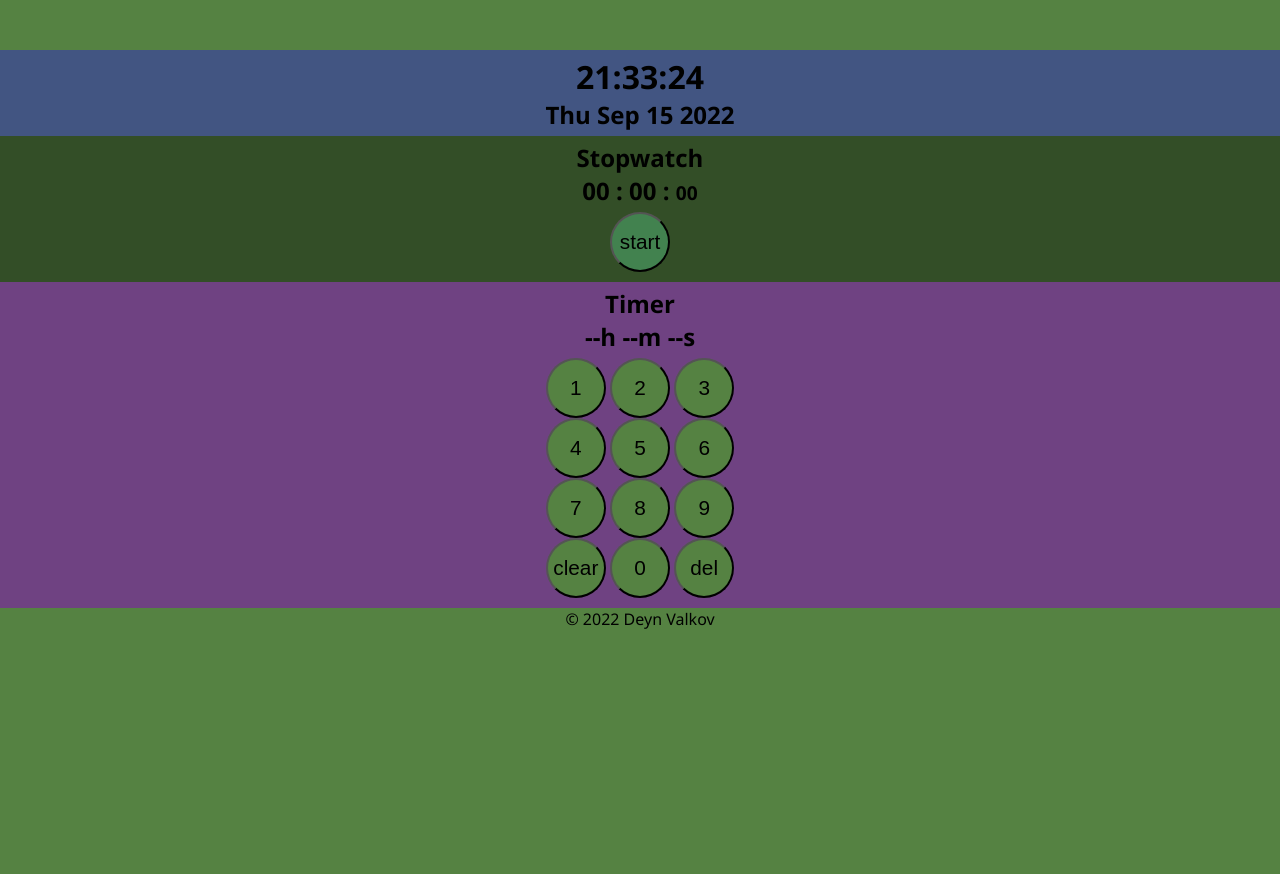
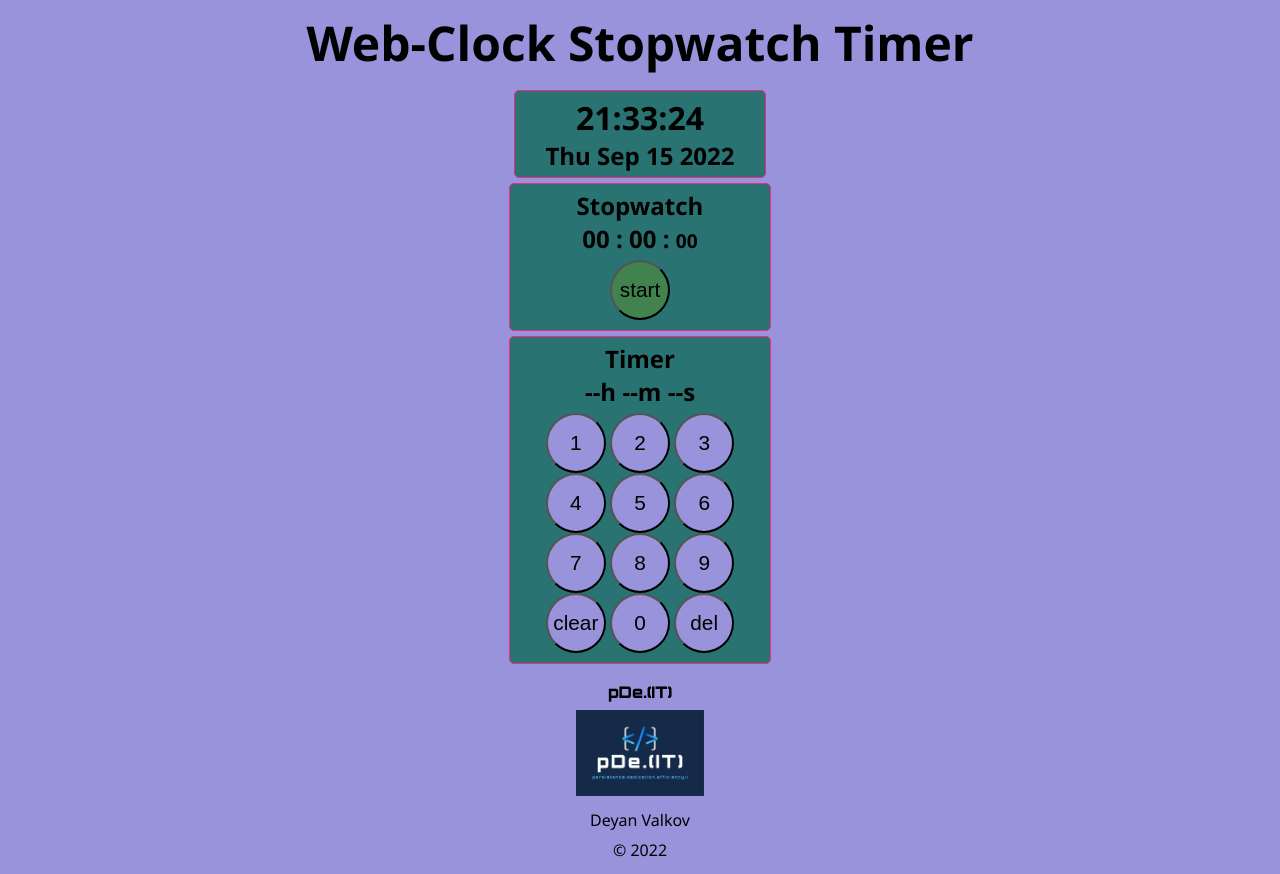
Before and after one commit to ValkovD/Web-Clock, a plain HTML site: page idex.html in a window 1280 px wide. Before the commit the page ends 800 px from the top, so only its background shows below. Drawn offline with Linux system fonts and the light colour scheme.

Commit message:
last update before deplyment

```diff
--- a/idex.html
+++ b/idex.html
@@ -8,8 +8,13 @@
   <title>Web Clock</title>
 </head>
 <link rel="stylesheet" href="/style.css">
+<link href="https://fonts.googleapis.com/css2?family=Orbitron:wght@900&display=swap" rel="stylesheet">
+<link rel="icon" type="image/x-icon" href="/favicon/clock32.png">
 
 <body>
+  <header>
+    <h3>Web-Clock Stopwatch Timer</h3>
+  </header>
   <div id="container1">
     <h1>--:--:--</h1>
     <h2>--- -- -- ----</h2>
@@ -71,10 +76,12 @@
       </div>
     </div>
   </div>
-  <div class="container-4">
-    <!--Just image-->
-    <p>&#169 2022 Deyn Valkov</p>
-  </div>
+  <footer class="footer">
+    <p id="logo-text">pDe.(IT)</p>
+    <a href="https://www.pdeit.com" target="_blank"><img src="/logo/Original Logo.png" alt="logo"></a>
+    <p>Deyan Valkov</p>
+    <p>&#169 2022</p>
+  </footer>
   <script src="/app.js"></script>
 </body>
 
--- a/style.css
+++ b/style.css
@@ -4,30 +4,42 @@
 }
 
 body {
-  background-color: #558242;
+  background-color: #9893da;
   font-family: 'Segoe UI', Tahoma, Geneva, Verdana, sans-serif;
 }
 
+header {
+  text-align: center;
+  padding: 10px;
+}
+
+header h3 {
+  font-size: 3rem;
+}
+
 #container1 {
-  background-color: #425582;
-  /* background-color: #334e27; */
-  margin-top: 50px;
+  border: 1px solid #f72585;
+  margin: 5px auto;
+  width: 250px;
+  background-color: #297373;
+  border-radius: 5px;
+  /* margin-top: 50px; */
   padding-top: 5px;
-  padding-bottom: 5px
+  padding-bottom: 5px;
 }
 
 h1,
 h2 {
   text-align: center;
-
-  /* font-size: 4rem; */
 }
 
 #container2 {
-  /* background-color: #6f4282; */
-  background-color: #334e27;
-  padding-top: 5px;
-  padding-bottom: 5px;
+  border: 1px solid #f72585;
+  margin: 5px auto;
+  width: 250px;
+  background-color: #297373;
+  border-radius: 5px;
+  padding: 5px;
 }
 
 #milsec-a,
@@ -35,13 +47,9 @@ h2 {
   font-size: 1.2rem;
 }
 
-/*
-span {
-  /* margin-left: 2px;
-  margin-right: 2px; */
-/* padding: 5px;
-  width: 10px; */
-
+#laps {
+  list-style: none;
+}
 
 #stopwatch-btns {
   text-align: center;
@@ -56,7 +64,7 @@ span {
 }
 
 #reset {
-  background-color: #824255;
+  background-color: #f72585;
 }
 
 #start {
@@ -69,12 +77,11 @@ span {
   height: 60px;
   border-radius: 50px;
   font-size: 1.3rem;
-  background-color: #6f4282;
+  background-color: #9893da;
 }
 
 #lap {
-  /* background-color: #758242; */
-  background-color: #425582;
+  background-color: #9893da;
 }
 
 ul {
@@ -83,11 +90,13 @@ ul {
 }
 
 #container-3 {
+  border: 1px solid #f72585;
+  margin: 5px auto;
+  width: 250px;
+  background-color: #297373;
+  border-radius: 5px;
   text-align: center;
-  background-color: #824255;
-  background-color: #6f4282;
-  padding-top: 5px;
-  padding-bottom: 5px;
+  padding: 5px;
 }
 
 .alert {
@@ -101,12 +110,12 @@ ul {
 }
 
 .num {
-  background-color: #558242;
+  background-color: #9893da;
   text-align: center;
 }
 
 #reset-timer {
-  background-color: #824255;
+  background-color: #f72585;
 }
 
 #start-timer {
@@ -114,11 +123,30 @@ ul {
 }
 
 #stop-timer {
-  background-color: #425582;
+  background-color: #8983da;
 }
 
-.container-4 {
+footer {
+  width: 8rem;
+  /* height: 6rem; */
+  margin-left: auto;
+  margin-right: auto;
+  padding: 5px;
+}
 
+footer img {
+  width: 100%;
+  height: 100%;
+  margin-left: auto;
+  margin-right: auto;
+}
+
+footer p {
   text-align: center;
+  margin-bottom: .5rem;
+  margin-top: .5rem;
+}
 
+#logo-text {
+  font-family: 'Orbitron', sans-serif;
 }
```
Also changed, not shown: favicon/clock16.png (added), favicon/clock32.png (added), logo/Original Logo.png (added).
